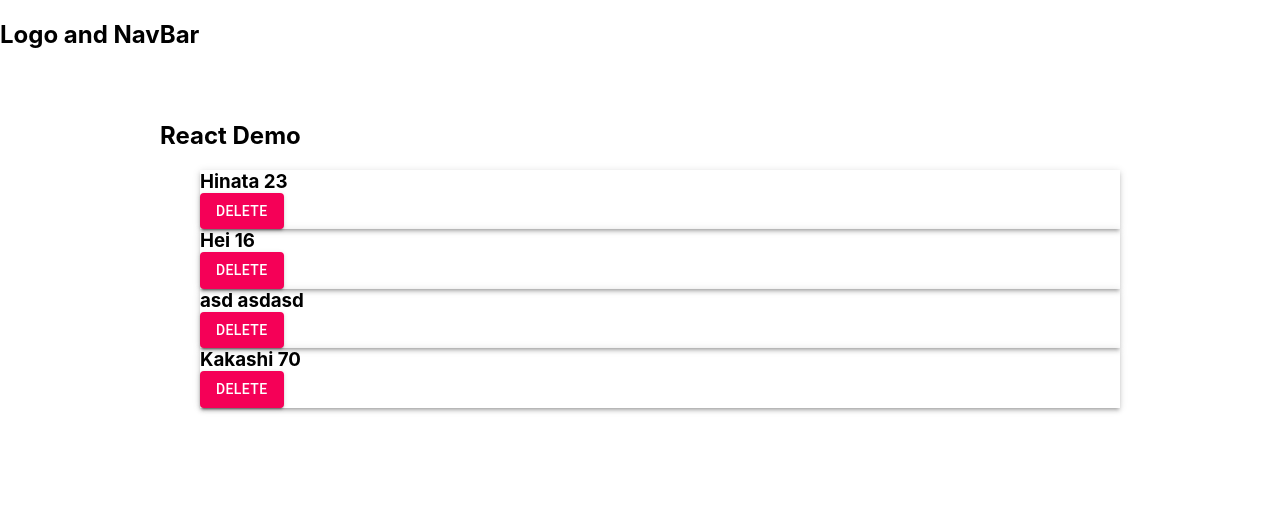
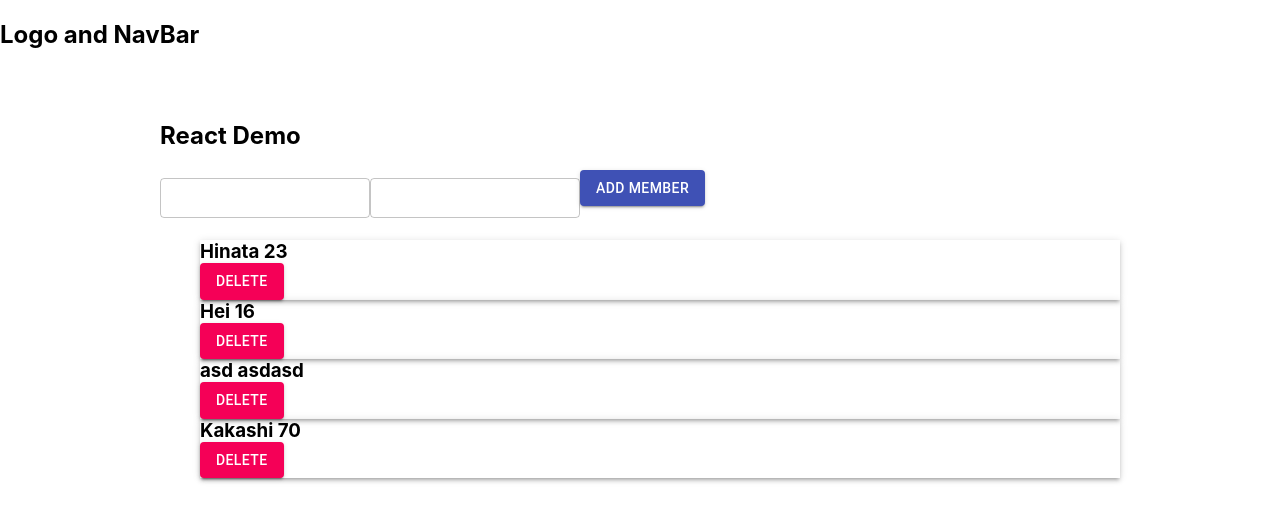
Before and after one commit to webmasterdevlin/inmeta-reactjs, a React (Create React App) app: page /member-list in a window 1280 px wide. Shown: the top 522 px of the page. Built offline with nearby package versions, Linux system fonts and the light colour scheme; data requests are answered from the project's data file.

Commit message:
added POC post request

```diff
--- a/src/components/MemberList.js
+++ b/src/components/MemberList.js
@@ -2,9 +2,12 @@ import React, { useState, useEffect } from 'react';
 import axios from 'axios';
 import Box from '@material-ui/core/Box';
 import Button from '@material-ui/core/Button';
+import TextField from '@material-ui/core/TextField';
 
 export default function MemberList() {
     const [members, setMembers] = useState([]);
+    const [member, setMember] = useState({});
+
     useEffect(() => {
         loadMembers();
     }, []);
@@ -21,16 +24,33 @@ export default function MemberList() {
         setMembers(newMembers);
 
         try {
-            await axios.delete(`http://localhost:5000/members/${id}xx44`);
+            await axios.delete(`http://localhost:5000/members/${id}3247328`);
         } catch (err) {
             alert(err.message);
             setMembers(previous);
         }
     }
 
+    const handleAddMember = () => {
+        console.log("MEMBER: ", member)
+    }
+
+    const handleNameOnChange = ({ currentTarget }) => {
+        console.log(currentTarget.value)
+        setMember({ ...member, name: currentTarget.value })
+    }
+
+    const handleAgeOnChange = ({ currentTarget }) => {
+        console.log(currentTarget.value);
+        setMember({ ...member, age: currentTarget.value })
+    }
+
     return (<div style={{ width: '75vw', margin: "0 auto", padding: '2rem' }}>
         <h2>React Demo</h2>
         <h3>
+            <TextField onChange={handleNameOnChange} margin="dense" variant="outlined" multiline rowsMax="4" />
+            <TextField onChange={handleAgeOnChange} margin="dense" variant="outlined" multiline rowsMax="4" />
+            <Button variant="contained" color="primary" onClick={handleAddMember} >Add Member</Button>
             <ul style={{ listStyle: 'none' }}>
                 {members.map(m =>
                     <Box key={m.id} boxShadow={3}>
```
